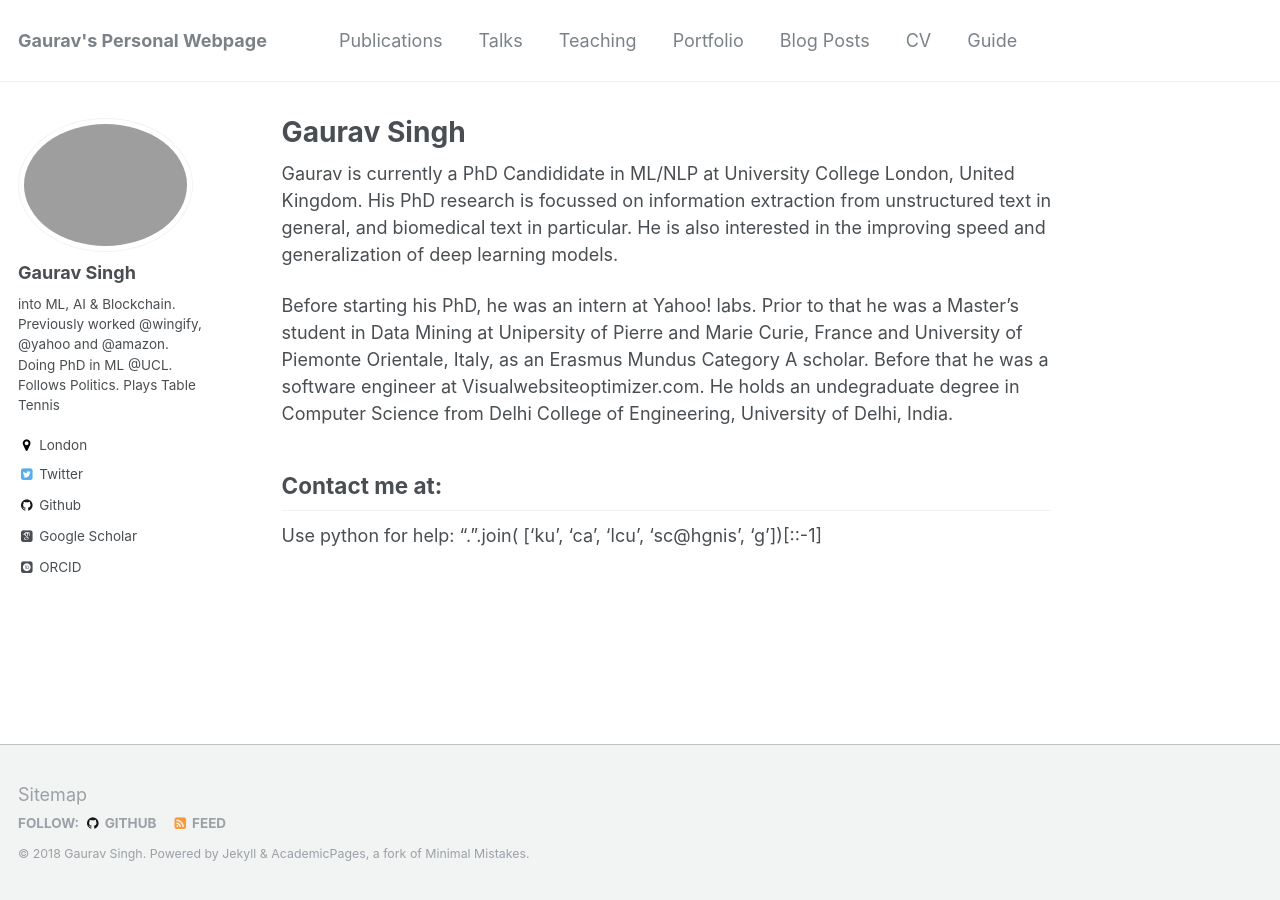
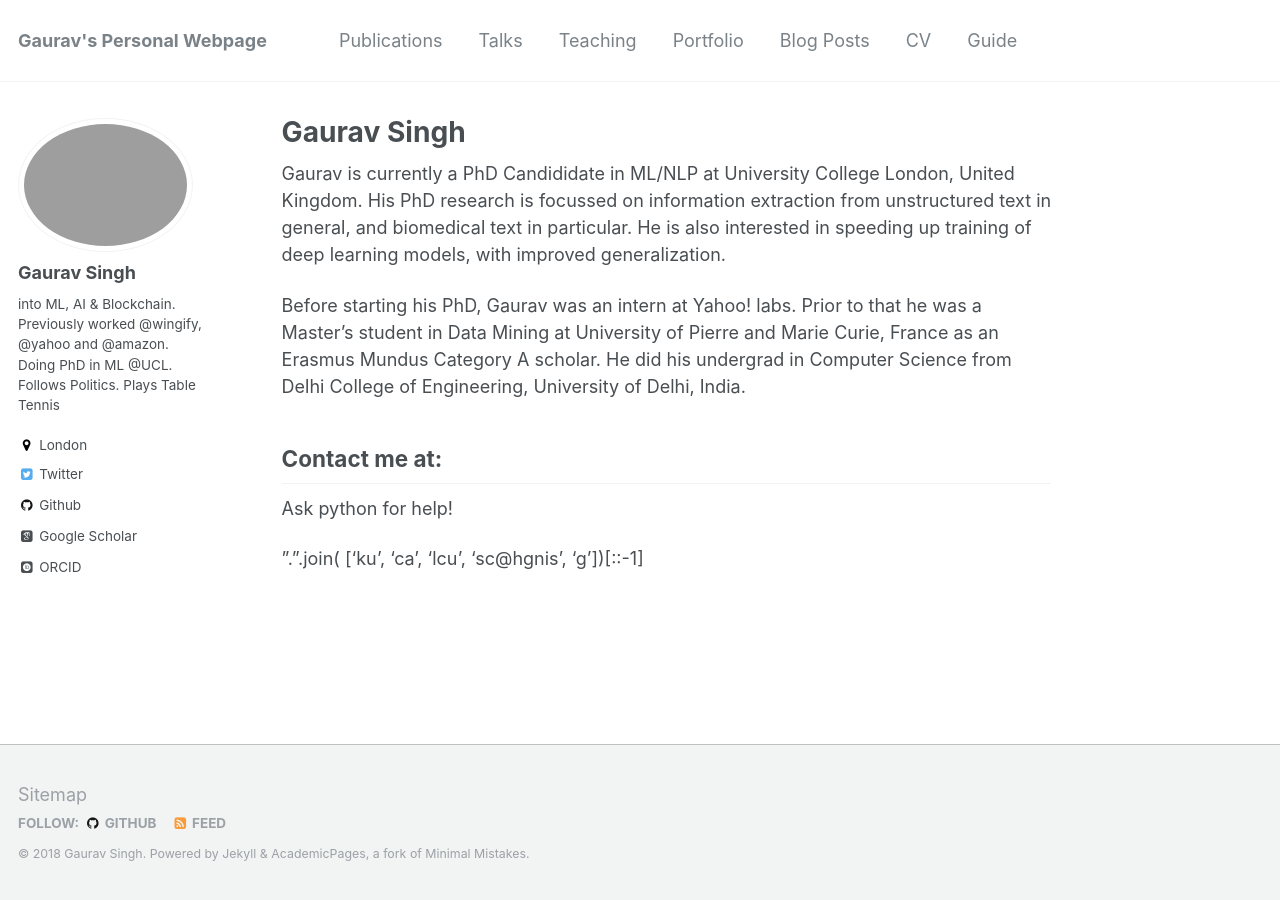
Before and after one commit to gauravsc/gauravsc.github.io, a Jekyll site: the page built from _pages/about.md, in a window 1280 px wide. Built offline with Jekyll 4.4.1, drawn with Linux system fonts in a browser that asks for light colours; some web fonts are replaced.

Commit message:
added about me section

```diff
--- a/_pages/about.md
+++ b/_pages/about.md
@@ -8,13 +8,14 @@
   - /about.html
 ---
 
-Gaurav is currently a PhD Candididate in ML/NLP at University College London, United Kingdom. His PhD research is focussed on information extraction from unstructured text in general, and biomedical text in particular. He is also interested in the improving speed and generalization of deep learning models.
+Gaurav is currently a PhD Candididate in ML/NLP at University College London, United Kingdom. His PhD research is focussed on information extraction from unstructured text in general, and biomedical text in particular. He is also interested in speeding up training of deep learning models, with improved generalization.
 
 
-Before starting his PhD, he was an intern at Yahoo! labs. Prior to that he was a Master's student in Data Mining at Unipersity of Pierre and Marie Curie, France and University of Piemonte Orientale, Italy, as an Erasmus Mundus Category A scholar. Before that he was a software engineer at Visualwebsiteoptimizer.com. He holds an undegraduate degree in Computer Science from Delhi College of Engineering, University of Delhi, India.
-
+Before starting his PhD, Gaurav was an intern at Yahoo! labs. Prior to that he was a Master's student in Data Mining at University of Pierre and Marie Curie, France as an Erasmus Mundus Category A scholar. He did his undergrad in Computer Science from Delhi College of Engineering, University of Delhi, India.
 
 
 Contact me at:
 ------
-Use python for help: ".".join( ['ku', 'ca', 'lcu', 'sc@hgnis', 'g'])[::-1]
+Ask python for help!
+
+".".join( ['ku', 'ca', 'lcu', 'sc@hgnis', 'g'])[::-1]
```
